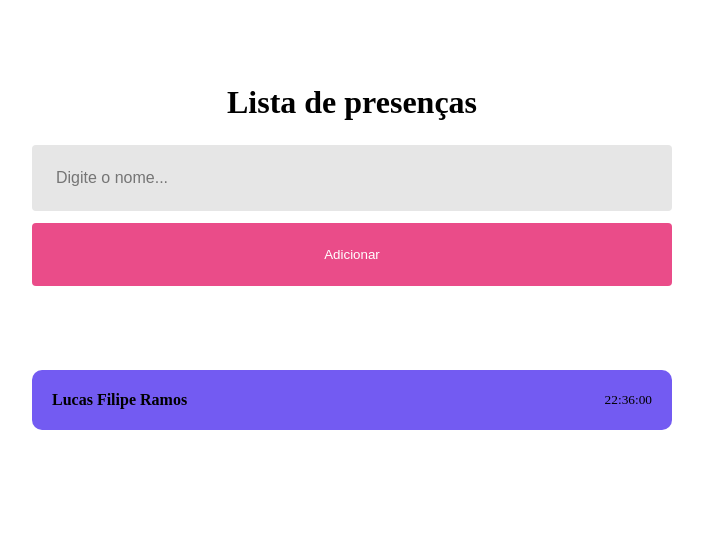
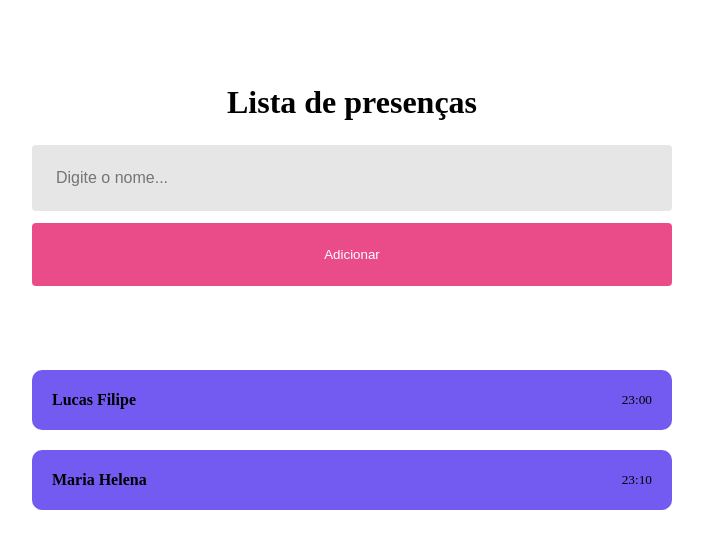
Before and after one commit to lucasFilppe/trilha-especializar-frontEnd, a React (Vite) app in the folder 2-fundamentos-react/reactapp/: page / in a window 1280 px wide. Shown: the top 548 px of the page, without its empty margins (288-991 px from the left). Built offline with nearby package versions, Linux system fonts and the light colour scheme.

Commit message:
propriedades react

```diff
--- a/2-fundamentos-react/reactapp/src/components/Card/index.tsx
+++ b/2-fundamentos-react/reactapp/src/components/Card/index.tsx
@@ -1,10 +1,15 @@
 import { Container } from "./style";
 
-function Card(){
+interface cardProps{
+    name: string;
+    time: string;
+}
+
+function Card(props: cardProps){
     return(
         <Container>
-            <strong>Lucas Filipe Ramos</strong>
-            <small>22:36:00</small>
+            <strong>{props.name}</strong>
+            <small>{props.time}</small>
         </Container>
     )
 }
--- a/2-fundamentos-react/reactapp/src/pages/Home/Home.tsx
+++ b/2-fundamentos-react/reactapp/src/pages/Home/Home.tsx
@@ -10,7 +10,8 @@ function Home() {
       <h1>Lista de presenças</h1>
       <input type="text" placeholder="Digite o nome..." />
       <button type="button">Adicionar</button>
-      <Card/>
+      <Card name="Lucas Filipe" time='23:00'/>
+      <Card name="Maria Helena" time='23:10'/>
     </Container>
   )
 }
```
Also changed, not shown: 1 other file (tests, documents, lock files or other folders).
